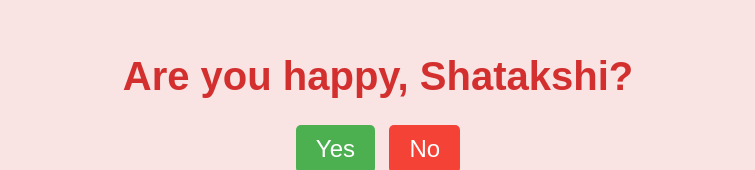
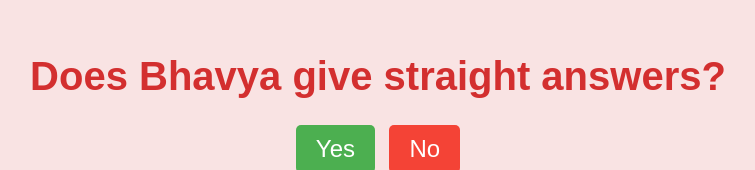
Before and after one commit to bhavyawadhwa856/admire, a plain HTML site: page index.html in a window 1280 px wide. Shown: the part 138-308 px from the top of the page, without its empty margins (262-1017 px from the left). Drawn offline with Linux system fonts and the light colour scheme; no server answers.

Commit message:
straight ans

```diff
--- a/index.html
+++ b/index.html
@@ -3,12 +3,12 @@
 <head>
     <meta charset="UTF-8">
     <meta name="viewport" content="width=device-width, initial-scale=1.0">
-    <title>Are you happy, Shatakshi?</title>
+    <title>Does Bhavya give straight answers?</title>
     <link rel="stylesheet" href="styles.css">
 </head>
 <body>
     <div class="container">
-        <h1>Are you happy, Shatakshi?</h1>
+        <h1>Does Bhavya give straight answers?</h1>
         <div class="buttons">
             <button class="yes-button" onclick="handleYesClick()">Yes</button>
             <button class="no-button" onclick="handleNoClick()">No</button>
```
